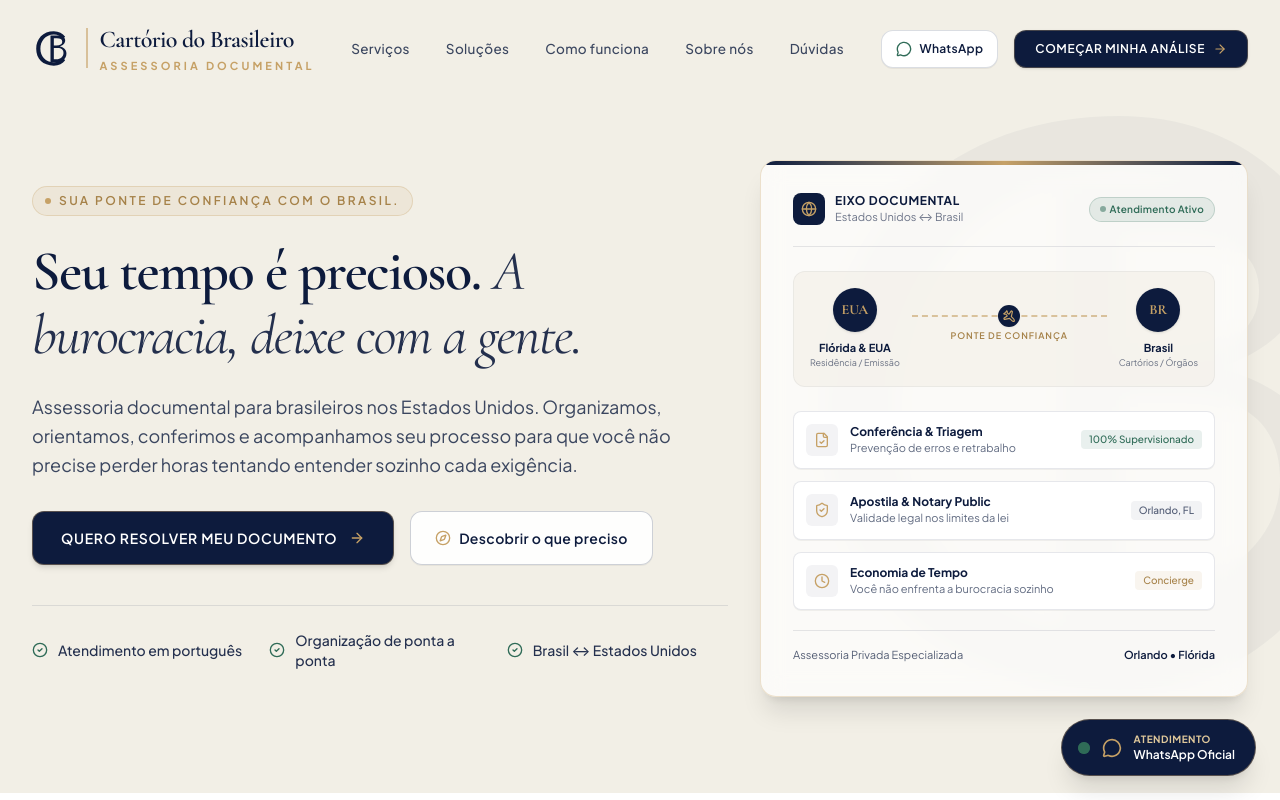
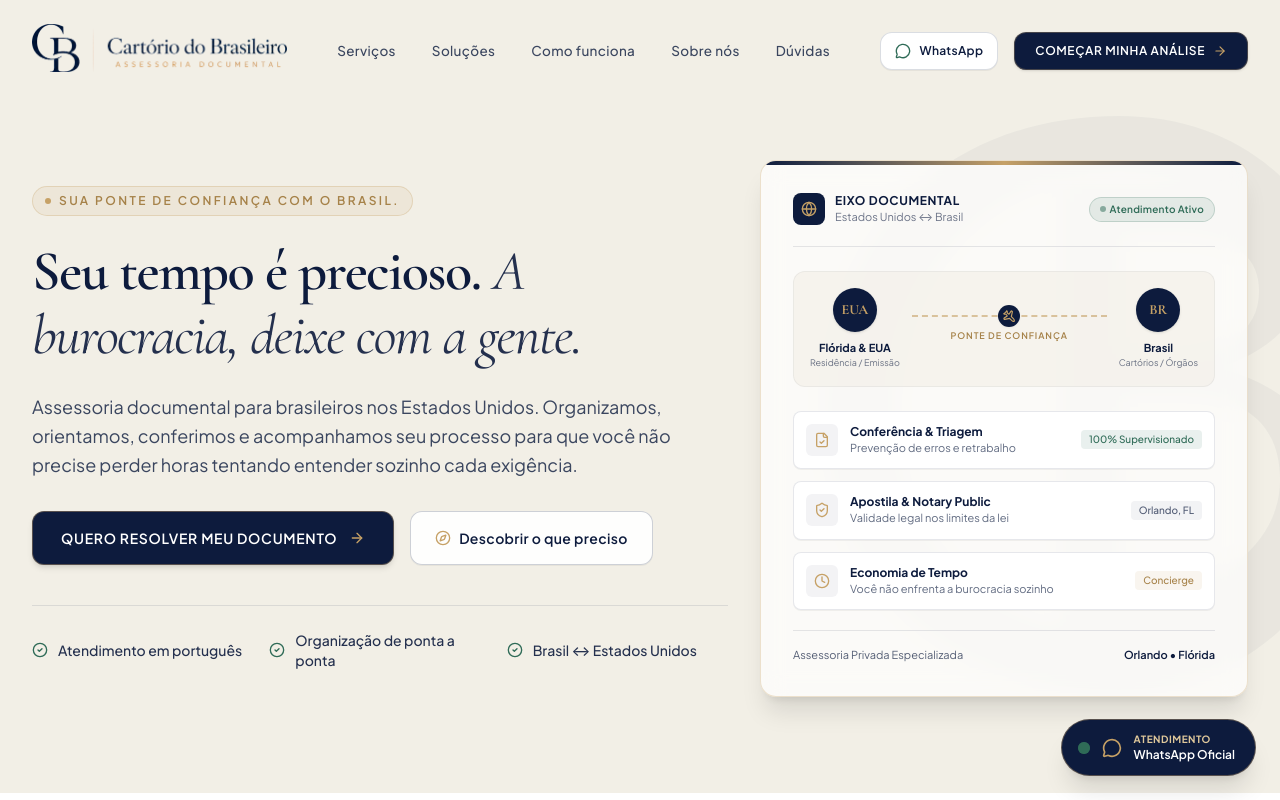
Before and after one commit to wesleynunesc1/cartoriobrasileiro, a React (Vite) app: page / in a window 1280 px wide. Shown: the top 800 px of the page. Built offline with nearby package versions, Linux system fonts and the light colour scheme.

Commit message:
feat: integrate official logo PNG on site and metadata

```diff
--- a/index.html
+++ b/index.html
@@ -43,7 +43,7 @@
     />
     <meta property="og:type" content="website" />
     <meta property="og:url" content="https://www.cartoriodobrasileiro.com/" />
-    <meta property="og:image" content="https://www.cartoriodobrasileiro.com/logo.svg" />
+    <meta property="og:image" content="https://www.cartoriodobrasileiro.com/logo.png" />
     <meta property="og:image:alt" content="Logomarca Oficial do Cartório do Brasileiro - Assessoria Documental" />
     <meta property="og:locale" content="pt_BR" />
 
@@ -54,7 +54,7 @@
       name="twitter:description"
       content="Sua ponte de confiança com o Brasil. Organizamos, orientamos e acompanhamos todas as suas demandas documentais."
     />
-    <meta name="twitter:image" content="https://www.cartoriodobrasileiro.com/logo.svg" />
+    <meta name="twitter:image" content="https://www.cartoriodobrasileiro.com/logo.png" />
     <meta name="twitter:image:alt" content="Cartório do Brasileiro - Assessoria Documental" />
 
     <!-- Favicon & Icons -->
--- a/src/components/BrandLogo.tsx
+++ b/src/components/BrandLogo.tsx
@@ -9,7 +9,7 @@ interface BrandLogoProps {
 
 /**
  * CB Monogram SVG Icon
- * Monograma entrelaçado C e B com máxima fidelidade vetorial à identidade oficial
+ * Monograma entrelaçado C e B oficial
  */
 export const CBMonogram: React.FC<{
   className?: string;
@@ -26,7 +26,7 @@ export const CBMonogram: React.FC<{
       aria-label="Monograma CB - Cartório do Brasileiro"
     >
       <g fill={color || 'currentColor'}>
-        {/* Arco do C com terminais serifados clássicos */}
+        {/* Arco do C com terminação clássica */}
         <path
           d="M 52 10 C 26 10 10 28 10 52 C 10 76 26 92 52 92 C 64 92 73 87 79 79 L 74 74 C 69 80 61 84 52 84 C 32 84 20 70 20 52 C 20 34 32 18 52 18 C 61 18 69 22 74 28 L 79 23 C 73 15 64 10 52 10 Z"
         />
@@ -48,66 +48,44 @@ export const BrandLogo: React.FC<BrandLogoProps> = ({
   const isDark = theme === 'dark';
   const isGold = theme === 'gold';
 
-  const primaryColor = isDark
-    ? '#FFFFFF'
-    : isGold
-    ? '#C6A166'
-    : '#0D1B3D'; // Azul-marinho profundo
-
-  const goldColor = isDark ? '#DFC89B' : '#C6A166'; // Dourado oficial
-
-  // Escala de tamanhos balanceados
+  // Escala de tamanhos para a imagem da logo
   const sizeConfig = {
-    sm: { height: 'h-8', monoSize: 32, titleSize: 'text-base sm:text-lg', subSize: 'text-[8.5px] sm:text-[9px] tracking-[0.24em]' },
-    md: { height: 'h-11', monoSize: 42, titleSize: 'text-xl sm:text-2xl', subSize: 'text-[10px] sm:text-[11px] tracking-[0.28em]' },
-    lg: { height: 'h-14', monoSize: 54, titleSize: 'text-2xl sm:text-3xl', subSize: 'text-[12px] sm:text-[13px] tracking-[0.32em]' },
-    xl: { height: 'h-20', monoSize: 76, titleSize: 'text-3xl sm:text-4xl', subSize: 'text-[14px] sm:text-[15px] tracking-[0.36em]' }
+    sm: { imgClass: 'h-8 sm:h-9 w-auto', monoSize: 32 },
+    md: { imgClass: 'h-10 sm:h-12 w-auto', monoSize: 44 },
+    lg: { imgClass: 'h-14 sm:h-16 w-auto', monoSize: 56 },
+    xl: { imgClass: 'h-20 sm:h-24 w-auto', monoSize: 80 }
   };
 
   const currentSize = sizeConfig[size];
 
   if (variant === 'monogram') {
+    const monoColor = isDark ? '#FFFFFF' : isGold ? '#C6A166' : '#0D1B3D';
     return (
       <div className={`inline-flex items-center justify-center ${className}`}>
-        <CBMonogram color={primaryColor} size={currentSize.monoSize} />
+        <CBMonogram color={monoColor} size={currentSize.monoSize} />
       </div>
     );
   }
 
   return (
     <div
-      className={`inline-flex items-center gap-3 select-none ${className}`}
+      className={`inline-flex items-center select-none ${className}`}
       role="banner"
       aria-label="Cartório do Brasileiro - Assessoria Documental"
     >
-      {/* Monograma CB à esquerda */}
-      <div className="flex-shrink-0 transition-transform duration-300 group-hover:scale-105">
-        <CBMonogram color={primaryColor} size={currentSize.monoSize} />
-      </div>
-
-      {/* Linha vertical divisora dourada elegante */}
-      <div
-        className={`w-[1.5px] h-8 sm:h-10 flex-shrink-0 self-center ${
-          isDark ? 'bg-[#DFC89B]/40' : 'bg-[#C6A166]/60'
+      <img
+        src="/logo.png"
+        alt="Cartório do Brasileiro - Assessoria Documental"
+        className={`${currentSize.imgClass} object-contain transition-transform duration-300 group-hover:scale-[1.02] ${
+          isDark
+            ? 'brightness-0 invert opacity-95 hover:opacity-100'
+            : isGold
+            ? 'sepia hue-rotate-15'
+            : ''
         }`}
-        aria-hidden="true"
+        loading="eager"
+        decoding="async"
       />
-
-      {/* Wordmark oficial à direita */}
-      <div className="flex flex-col justify-center leading-none">
-        <span
-          className={`font-serif font-semibold tracking-tight ${currentSize.titleSize}`}
-          style={{ color: primaryColor }}
-        >
-          Cartório do Brasileiro
-        </span>
-        <span
-          className={`font-sans font-bold uppercase mt-1 ${currentSize.subSize}`}
-          style={{ color: goldColor }}
-        >
-          Assessoria Documental
-        </span>
-      </div>
     </div>
   );
 };
```
Also changed, not shown: public/logo.png (added).
